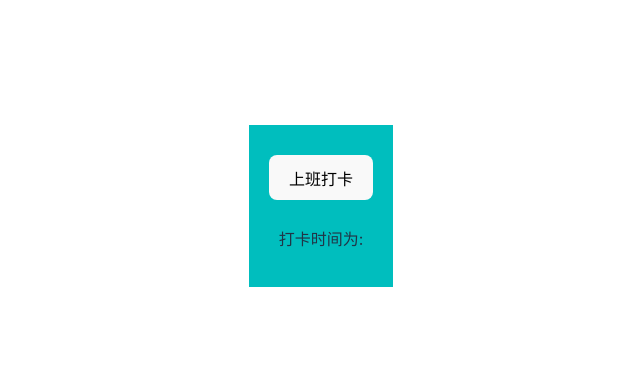
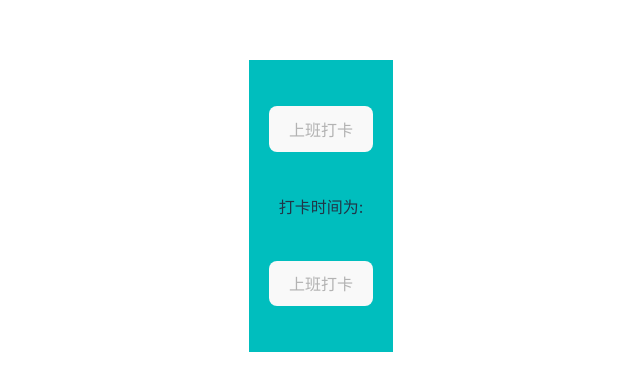
Before and after one commit to yuqi17/clock-in-out-app, a React (Vite) app: page / in a window 1280 px wide. Shown: the part 194-584 px from the top of the page, without its empty margins (319-959 px from the left). Built offline with nearby package versions, Linux system fonts and the light colour scheme.

Commit message:
存储时间

```diff
--- a/src/App.jsx
+++ b/src/App.jsx
@@ -5,13 +5,59 @@ import { openDB, deleteDB, wrap, unwrap } from 'idb';
 import { useEffect, useState } from 'react';
 import styles from './App.module.scss'
 
+const db = openDB('attendance-db', 1, {
+  upgrade(db) {
+    const store = db.createObjectStore('attendance', {
+      keyPath: 'id',
+      autoIncrement: true,
+    });
+    store.createIndex('date', 'date');
+  },
+})
+
 function App() {
   const [clockInTime, setClockInTime] = useState();
-  const [clockOutTime, setClockOutTime] = useState();
+  const [safeClockOutTime, setSafeClockOutTime] = useState();
+  const [disableBtnClockIn, setDisableBtnClockIn] = useState(true);
+
+  const init = async () => {
+    const index = (await db).getFromIndex('attendance', 'date', dayjs().format('YYYY-MM-DD'));
+    const { clockInTime } = await (index);
+    setDisableBtnClockIn(!!clockInTime);// 已经打卡了就不能再打了
+    setClockInTime(clockInTime);
+  }
+
   useEffect(() => {
     dayjs.extend(isBetween);
-    openDB("attendance");
+    init();
   }, []);
+
+  const recordTime = async (date, clockInTime) => {
+    // 查询今天有没有打卡
+    const index = (await db).getFromIndex('attendance', 'date', date);
+    const data = await (index);
+    if (!data) {
+      (await db).add('attendance', {
+        date,
+        clockInTime
+      });
+      setDisableBtnClockIn(true);
+    }
+    //  else {
+    //   (await db).put('attendance', {
+    //     ...data,
+    //     clockInTime
+    //   });
+    // }
+
+  }
+
+  useEffect(() => {
+    if (clockInTime) {
+      recordTime(dayjs(clockInTime).format('YYYY-MM-DD'), clockInTime);
+    }
+  }, [clockInTime]);
+
   const computeClockOutTime = currentTime => {
     const dateStr = currentTime.format('YYYY-MM-DD');
     if (currentTime.isAfter(`${dateStr} 10:30:00`))
@@ -34,23 +80,30 @@ function App() {
     });
     return clockOutTime && clockOutTime.format('YYYY-MM-DD HH:mm:ss');
   };
+
   const handleClockIn = async () => {
     try {
       const response = await fetch('http://worldtimeapi.org/api/timezone/Asia/Shanghai');
       const { datetime } = await response.json();
       const currentTime = dayjs(datetime);
-      setClockInTime(currentTime.format('YYYY-MM-DD HH:mm:ss'));// 通常比实际时间慢,可忽略不计
-      const time = computeClockOutTime(currentTime)
-      setClockOutTime(time);
+      const clockInTime = currentTime.format('YYYY-MM-DD HH:mm:ss');
+      setClockInTime(clockInTime);// 通常比实际时间慢,可忽略不计
+      const safeClockOutTime = computeClockOutTime(currentTime)
+      setSafeClockOutTime(safeClockOutTime);
     } catch (error) {
       alert(error.message);
     }
   };
   return (
     <div className={styles.app}>
-      <button onClick={handleClockIn}>上班打卡</button>
+      <p>
+        <button disabled={disableBtnClockIn} onClick={handleClockIn}>上班打卡</button>
+      </p>
       <p>打卡时间为:<time>{clockInTime}</time></p>
-      {clockOutTime && (<p>应打卡时间为:<time>{clockOutTime}</time></p>)}
+      {safeClockOutTime && (<p>应打卡时间为:<time>{safeClockOutTime}</time></p>)}
+      <p>
+        <button disabled={disableBtnClockIn} onClick={handleClockIn}>上班打卡</button>
+      </p>
     </div>
   )
 }
--- a/src/App.module.scss
+++ b/src/App.module.scss
@@ -5,9 +5,10 @@
   flex-direction: column;
   button{
     margin: 10px 0;
+    width: 100%;
   }
-  p > time{
-    color: #fff;
+  p > time:first-child{
+    color: #0f0;
     font-weight: bold;
     font-size: 20px;
   }
```
